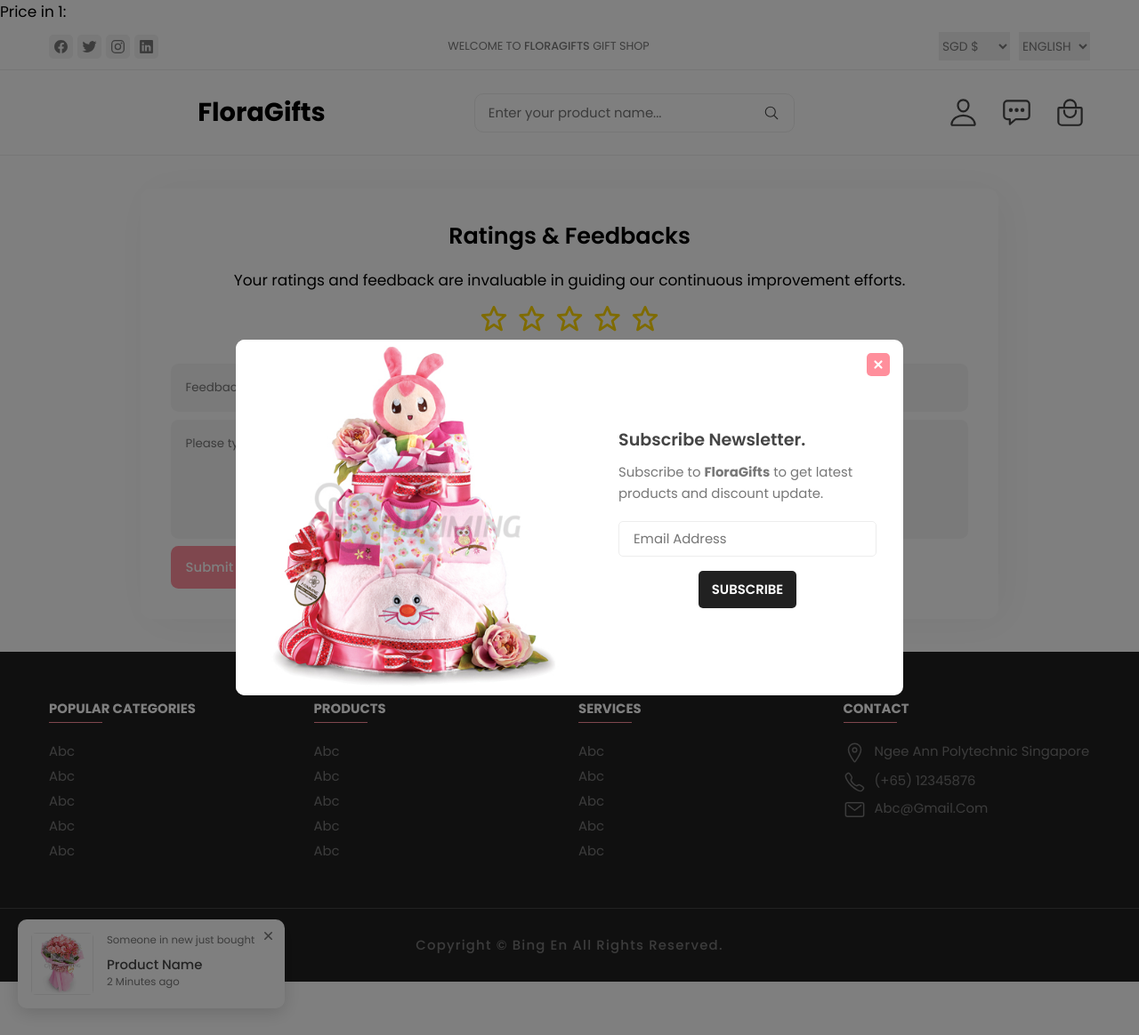
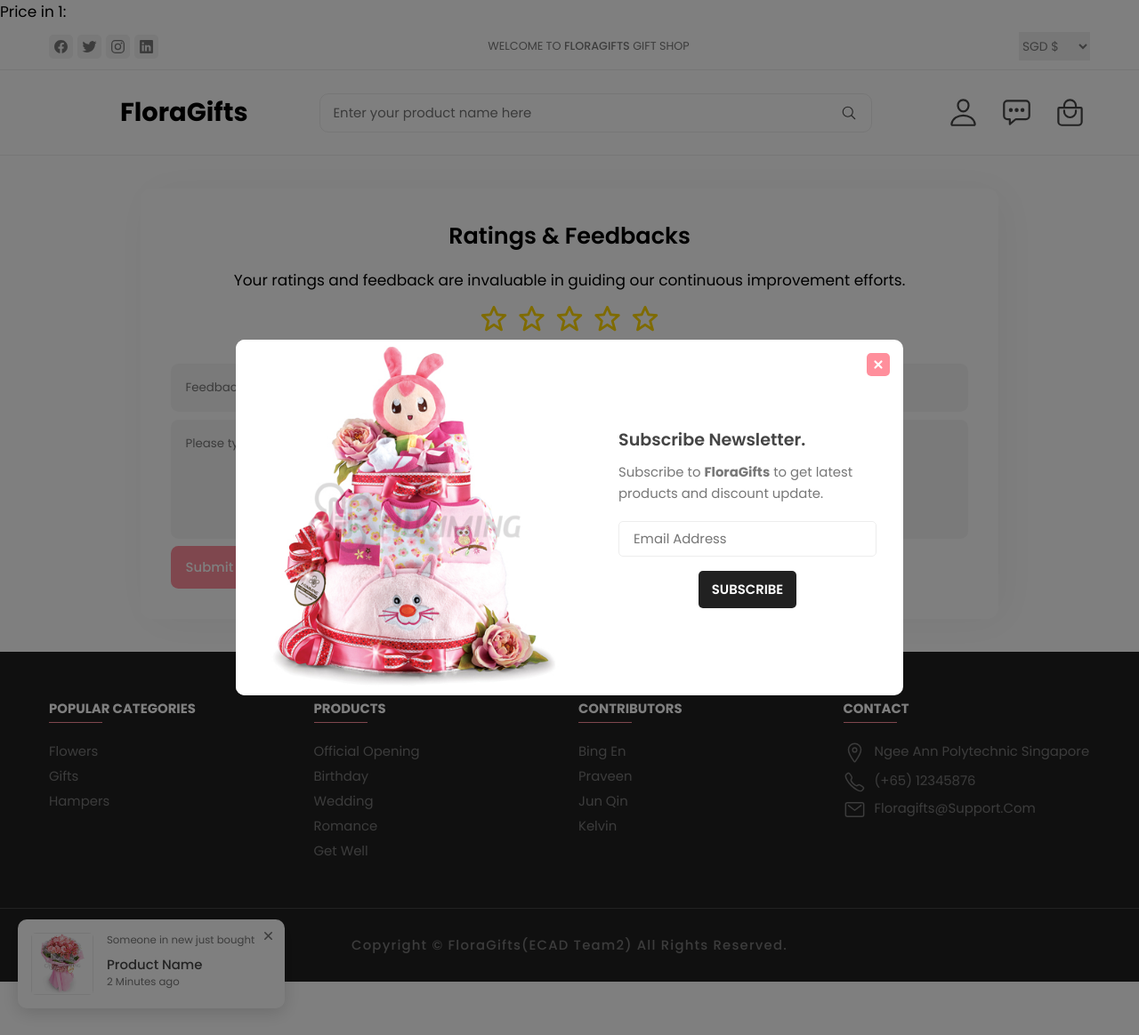
Before and after one commit to bingenk/ECAD_Assignment1_Team2, a PHP site: page /feedback.php in a window 1280 px wide. Shown: the whole page at 89% size. Run offline with PHP 8.4, Linux system fonts and the light colour scheme; the visitor is signed in with stand-in values (Sample User, id 1); data comes from the database, SQL or seed files in the repository.

Commit message:
Update footer and header links and images

```diff
--- a/footer.php
+++ b/footer.php
@@ -13,23 +13,15 @@
       </li>
 
       <li class="footer-nav-item">
-        <a href="#" class="footer-nav-link">abc</a>
+        <a href="productListing.php?category=Flowers" class="footer-nav-link">Flowers</a>
       </li>
 
       <li class="footer-nav-item">
-        <a href="#" class="footer-nav-link">abc</a>
+        <a href="productListing.php?category=Gifts" class="footer-nav-link">Gifts</a>
       </li>
 
       <li class="footer-nav-item">
-        <a href="#" class="footer-nav-link">abc</a>
-      </li>
-
-      <li class="footer-nav-item">
-        <a href="#" class="footer-nav-link">abc</a>
-      </li>
-
-      <li class="footer-nav-item">
-        <a href="#" class="footer-nav-link">abc</a>
+        <a href="productListing.php?category=Hampers" class="footer-nav-link">Hampers</a>
       </li>
 
     </ul>
@@ -41,23 +33,23 @@
       </li>
 
       <li class="footer-nav-item">
-        <a href="#" class="footer-nav-link">abc</a>
+        <a href="#" class="footer-nav-link">Official Opening</a>
       </li>
 
       <li class="footer-nav-item">
-        <a href="#" class="footer-nav-link">abc</a>
+        <a href="#" class="footer-nav-link">Birthday</a>
       </li>
 
       <li class="footer-nav-item">
-        <a href="#" class="footer-nav-link">abc</a>
+        <a href="#" class="footer-nav-link">Wedding</a>
       </li>
 
       <li class="footer-nav-item">
-        <a href="#" class="footer-nav-link">abc</a>
+        <a href="#" class="footer-nav-link">Romance</a>
       </li>
 
       <li class="footer-nav-item">
-        <a href="#" class="footer-nav-link">abc</a>
+        <a href="#" class="footer-nav-link">Get Well</a>
       </li>
 
     </ul>
@@ -65,27 +57,23 @@
     <ul class="footer-nav-list">
 
       <li class="footer-nav-item">
-        <h2 class="nav-title">Services</h2>
+        <h2 class="nav-title">Contributors</h2>
       </li>
 
       <li class="footer-nav-item">
-        <a href="#" class="footer-nav-link">abc</a>
+        <a href="#" class="footer-nav-link">Bing En</a>
       </li>
 
       <li class="footer-nav-item">
-        <a href="#" class="footer-nav-link">abc</a>
+        <a href="#" class="footer-nav-link">Praveen</a>
       </li>
 
       <li class="footer-nav-item">
-        <a href="#" class="footer-nav-link">abc</a>
+        <a href="#" class="footer-nav-link">Jun Qin</a>
       </li>
 
       <li class="footer-nav-item">
-        <a href="#" class="footer-nav-link">abc</a>
-      </li>
-
-      <li class="footer-nav-item">
-        <a href="#" class="footer-nav-link">abc</a>
+        <a href="#" class="footer-nav-link">Kelvin</a>
       </li>
 
     </ul>
@@ -119,7 +107,7 @@
           <ion-icon name="mail-outline"></ion-icon>
         </div>
 
-        <a href="mailto:example@gmail.com" class="footer-nav-link">abc@gmail.com</a>
+        <a href="mailto:example@gmail.com" class="footer-nav-link">floragifts@support.com</a>
       </li>
 
     </ul>
@@ -134,25 +122,25 @@
         <ul class="social-link">
 
           <li class="footer-nav-item">
-            <a href="#" class="footer-nav-link">
+            <a href="https://facebook.com" class="footer-nav-link">
               <ion-icon name="logo-facebook"></ion-icon>
             </a>
           </li>
 
           <li class="footer-nav-item">
-            <a href="#" class="footer-nav-link">
+            <a href="https://x.com" class="footer-nav-link">
               <ion-icon name="logo-twitter"></ion-icon>
             </a>
           </li>
 
           <li class="footer-nav-item">
-            <a href="#" class="footer-nav-link">
+            <a href="https://www.linkedin.com/in/bing-en-koo/" class="footer-nav-link">
               <ion-icon name="logo-linkedin"></ion-icon>
             </a>
           </li>
 
           <li class="footer-nav-item">
-            <a href="#" class="footer-nav-link">
+            <a href="https://instagram.com" class="footer-nav-link">
               <ion-icon name="logo-instagram"></ion-icon>
             </a>
           </li>
@@ -171,7 +159,7 @@
   <div class="container">
 
     <p class="copyright">
-      Copyright &copy; <a href="#">Bing En</a> all rights reserved.
+      Copyright &copy; <a href="#">FloraGifts(ECAD Team2)</a> all rights reserved.
     </p>
 
   </div>
--- a/header.php
+++ b/header.php
@@ -161,25 +161,25 @@ if ($isUserLoggedIn) {
         <ul class="header-social-container">
 
           <li>
-            <a href="#" class="social-link">
+            <a href="https://facebook.com" class="social-link">
               <ion-icon name="logo-facebook"></ion-icon>
             </a>
           </li>
 
           <li>
-            <a href="#" class="social-link">
+            <a href="https://x.com" class="social-link">
               <ion-icon name="logo-twitter"></ion-icon>
             </a>
           </li>
 
           <li>
-            <a href="#" class="social-link">
+            <a href="https://instagram.com" class="social-link">
               <ion-icon name="logo-instagram"></ion-icon>
             </a>
           </li>
 
           <li>
-            <a href="#" class="social-link">
+            <a href="https://www.linkedin.com/in/bing-en-koo/" class="social-link">
               <ion-icon name="logo-linkedin"></ion-icon>
             </a>
           </li>
@@ -203,15 +203,6 @@ if ($isUserLoggedIn) {
             </select>
         </form>
 
-
-          <select name="language">
-
-            <option value="en-US">English</option>
-            <option value="es-ES">Chinese</option>
-            <option value="fr">Malay</option>
-
-          </select>
-
         </div>
 
       </div>
@@ -226,13 +217,14 @@ if ($isUserLoggedIn) {
           <a href="index.php" style="color: black; font-weight: 700; font-size: 1.7em;">FloraGifts</a>
         </a>
 
+        <div class="header-search-container">
 
           <form name="frmSearch" action="search.php" class="header-search-form">
 
 
             <div class="header-search-container">
 
-            <input type="search" name="search" id="search" class="search-field" placeholder="Enter your product name...">
+              <input type="search" name="search" id="search" class="search-field" placeholder="Enter your product name here">
 
               <button class="search-btn" type="submit">
                 <ion-icon name="search-outline"></ion-icon>
@@ -241,6 +233,7 @@ if ($isUserLoggedIn) {
             </div>
 
           </form>
+        </div>
 
 
         <div class="header-user-actions">
--- a/index.php
+++ b/index.php
@@ -13,7 +13,7 @@ include('mysql_conn.php');
     <div class="slider-container has-scrollbar">
       <div class="slider-item">
 
-        <img src="https://img.freepik.com/free-photo/floral-ornaments_23-2148134159.jpg" alt="women's latest fashion sale" class="banner-img">
+        <img src="https://static.vecteezy.com/system/resources/previews/002/870/524/original/horizontal-backdrop-decorated-with-blooming-flowers-and-leaves-border-abstract-art-nature-background-trendy-plants-frame-flower-garden-botanical-floral-pattern-design-for-summer-sale-banner-vector.jpg" alt="women's latest fashion sale" class="banner-img">
 
         <div class="banner-content">
 
@@ -33,7 +33,7 @@ include('mysql_conn.php');
 
       <div class="slider-item">
 
-        <img src="https://img.freepik.com/free-photo/floral-ornaments_23-2148134159.jpg" alt="women's latest fashion sale" class="banner-img">
+        <img src="https://static.vecteezy.com/system/resources/previews/002/870/524/original/horizontal-backdrop-decorated-with-blooming-flowers-and-leaves-border-abstract-art-nature-background-trendy-plants-frame-flower-garden-botanical-floral-pattern-design-for-summer-sale-banner-vector.jpg" alt="women's latest fashion sale" class="banner-img">
 
         <div class="banner-content">
 
@@ -53,7 +53,7 @@ include('mysql_conn.php');
 
       <div class="slider-item">
 
-        <img src="https://img.freepik.com/free-photo/floral-ornaments_23-2148134159.jpg" alt="women's latest fashion sale" class="banner-img">
+        <img src="https://static.vecteezy.com/system/resources/previews/002/870/524/original/horizontal-backdrop-decorated-with-blooming-flowers-and-leaves-border-abstract-art-nature-background-trendy-plants-frame-flower-garden-botanical-floral-pattern-design-for-summer-sale-banner-vector.jpg" alt="women's latest fashion sale" class="banner-img">
 
         <div class="banner-content">
 
```
Lines whose indentation alone changed are shown as unchanged.
